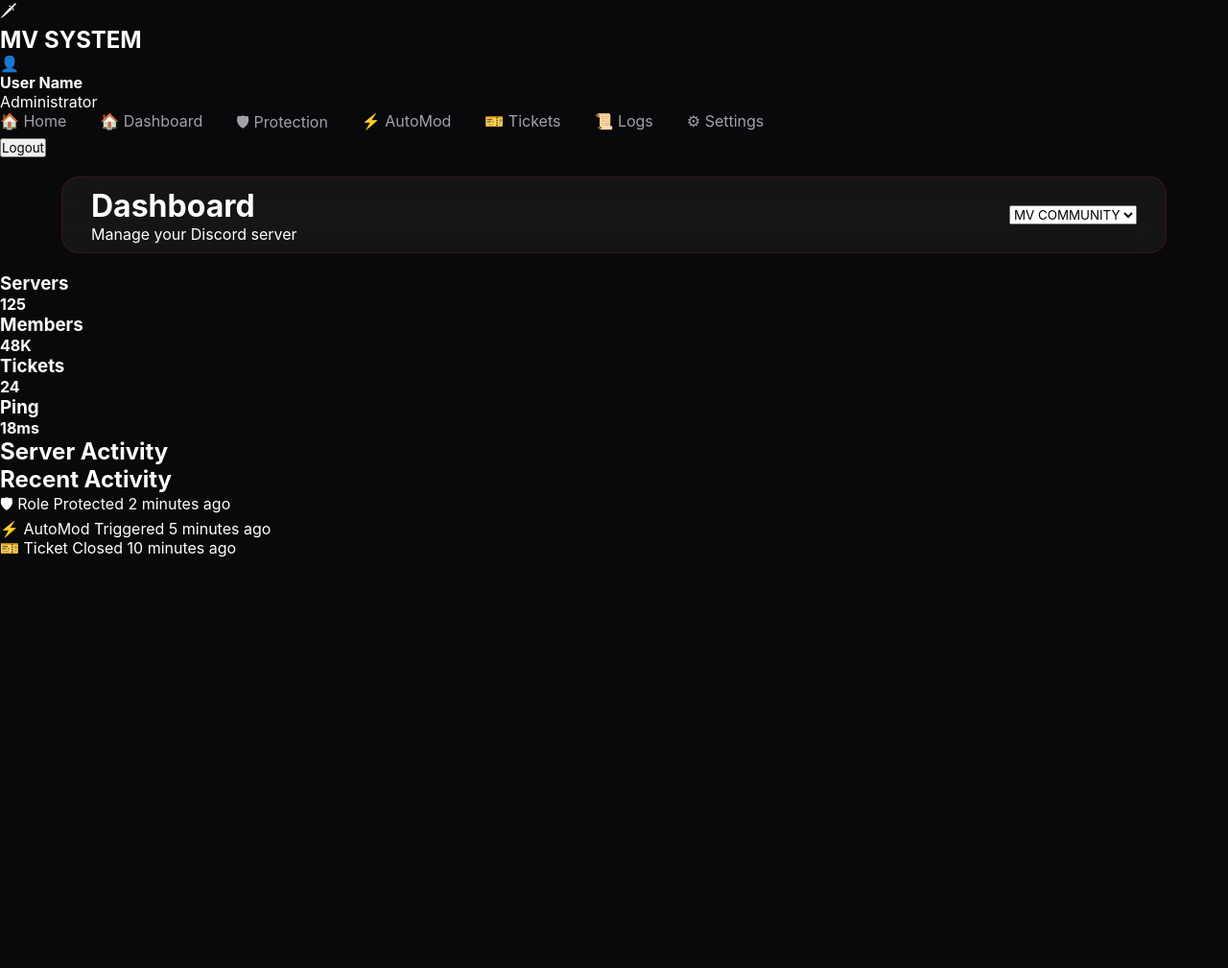
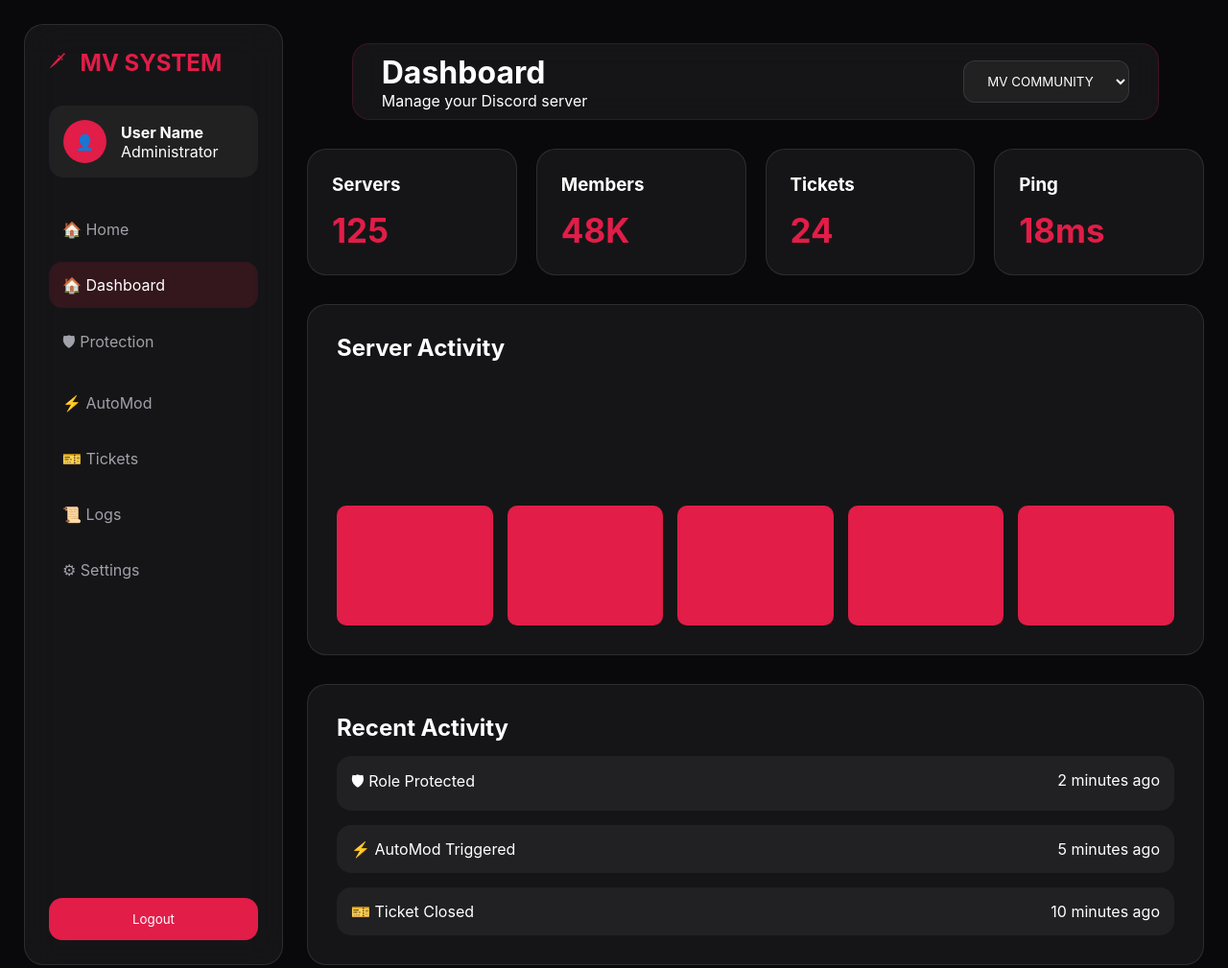
Before and after one commit to Noor331-lab/MV-System, a plain HTML site: page dashboard.html in a window 1280 px wide. Shown: the whole page at 96% size. Before the commit the page ends 800 px from the top, so only its background shows below. Drawn offline with Linux system fonts and the light colour scheme.

Commit message:
Update style.css

```diff
--- a/public/css/style.css
+++ b/public/css/style.css
@@ -1269,3 +1269,483 @@ footer {
     }
 
 }
+
+/* =========================
+   MV DASHBOARD
+========================= */
+
+
+.mv-dashboard-layout {
+
+    min-height: 100vh;
+
+    display: flex;
+
+    gap: 25px;
+
+    padding: 25px;
+
+}
+
+
+
+/* SIDEBAR */
+
+.mv-sidebar {
+
+    width: 270px;
+
+    min-height: calc(100vh - 50px);
+
+    padding: 25px;
+
+    background:
+    rgba(255,255,255,0.05);
+
+    backdrop-filter:
+    blur(20px);
+
+    border:
+    1px solid rgba(255,255,255,0.1);
+
+    border-radius:
+    20px;
+
+    display:
+    flex;
+
+    flex-direction:
+    column;
+
+}
+
+
+
+.mv-sidebar-logo {
+
+    display:
+    flex;
+
+    align-items:
+    center;
+
+    gap:
+    15px;
+
+    color:
+    var(--red-primary);
+
+    margin-bottom:
+    30px;
+
+}
+
+
+
+.mv-profile {
+
+    display:
+    flex;
+
+    align-items:
+    center;
+
+    gap:
+    15px;
+
+    padding:
+    15px;
+
+    border-radius:
+    15px;
+
+    background:
+    rgba(255,255,255,0.05);
+
+    margin-bottom:
+    30px;
+
+}
+
+
+
+.mv-avatar {
+
+    width:
+    45px;
+
+    height:
+    45px;
+
+    border-radius:
+    50%;
+
+    display:
+    flex;
+
+    align-items:
+    center;
+
+    justify-content:
+    center;
+
+    background:
+    var(--red-primary);
+
+}
+
+
+
+.mv-dashboard-nav {
+
+    display:
+    flex;
+
+    flex-direction:
+    column;
+
+    gap:
+    10px;
+
+}
+
+
+
+.mv-dashboard-nav a {
+
+    text-decoration:
+    none;
+
+    color:
+    var(--gray);
+
+    padding:
+    14px;
+
+    border-radius:
+    14px;
+
+    transition:
+    var(--transition);
+
+}
+
+
+
+.mv-dashboard-nav a:hover,
+.mv-dashboard-nav .active {
+
+    background:
+    rgba(225,29,72,0.15);
+
+    color:
+    white;
+
+}
+
+
+
+/* LOGOUT */
+
+.mv-logout {
+
+    margin-top:
+    auto;
+
+    padding:
+    14px;
+
+    border:
+    none;
+
+    border-radius:
+    14px;
+
+    background:
+    var(--red-primary);
+
+    color:
+    white;
+
+    cursor:
+    pointer;
+
+}
+
+
+
+/* MAIN */
+
+.mv-dashboard-main {
+
+    flex:
+    1;
+
+}
+
+
+
+.mv-dashboard-top {
+
+    display:
+    flex;
+
+    justify-content:
+    space-between;
+
+    align-items:
+    center;
+
+    margin-bottom:
+    30px;
+
+}
+
+
+
+.mv-dashboard-top select {
+
+    padding:
+    12px 20px;
+
+    border-radius:
+    12px;
+
+    background:
+    rgba(255,255,255,0.05);
+
+    color:
+    white;
+
+    border:
+    1px solid rgba(255,255,255,0.1);
+
+}
+
+
+
+/* STATS */
+
+
+.mv-dashboard-stats {
+
+    display:
+    grid;
+
+    grid-template-columns:
+    repeat(4,1fr);
+
+    gap:
+    20px;
+
+}
+
+
+
+.mv-stat-card {
+
+    padding:
+    25px;
+
+    background:
+    rgba(255,255,255,0.05);
+
+    border:
+    1px solid rgba(255,255,255,0.1);
+
+    border-radius:
+    20px;
+
+    transition:
+    var(--transition);
+
+}
+
+
+
+.mv-stat-card:hover {
+
+    transform:
+    translateY(-8px);
+
+    box-shadow:
+    0 0 25px rgba(225,29,72,0.3);
+
+}
+
+
+
+.mv-stat-card strong {
+
+    display:
+    block;
+
+    margin-top:
+    15px;
+
+    font-size:
+    35px;
+
+    color:
+    var(--red-primary);
+
+}
+
+
+
+/* CHART */
+
+.mv-chart-box,
+.mv-activity {
+
+    margin-top:
+    30px;
+
+    padding:
+    30px;
+
+    background:
+    rgba(255,255,255,0.05);
+
+    border-radius:
+    20px;
+
+    border:
+    1px solid rgba(255,255,255,0.1);
+
+}
+
+
+
+.mv-fake-chart {
+
+    height:
+    250px;
+
+    display:
+    flex;
+
+    align-items:
+    end;
+
+    gap:
+    15px;
+
+    margin-top:
+    25px;
+
+}
+
+
+
+.mv-fake-chart div {
+
+    flex:
+    1;
+
+    height:
+    50%;
+
+    background:
+    var(--red-primary);
+
+    border-radius:
+    10px;
+
+}
+
+
+
+/* LOGS */
+
+.mv-log-item {
+
+    margin-top:
+    15px;
+
+    padding:
+    15px;
+
+    background:
+    rgba(255,255,255,0.05);
+
+    border-radius:
+    15px;
+
+    display:
+    flex;
+
+    justify-content:
+    space-between;
+
+}
+
+/* =========================
+   DASHBOARD RESPONSIVE
+========================= */
+
+@media(max-width:1100px){
+
+    .mv-dashboard-layout{
+
+        flex-direction:column;
+
+    }
+
+
+    .mv-sidebar{
+
+        width:100%;
+
+        min-height:auto;
+
+    }
+
+
+    .mv-dashboard-stats{
+
+        grid-template-columns:
+        repeat(2,1fr);
+
+    }
+
+}
+
+
+
+@media(max-width:700px){
+
+
+    .mv-dashboard-layout{
+
+        padding:15px;
+
+    }
+
+
+    .mv-dashboard-top{
+
+        flex-direction:column;
+
+        align-items:flex-start;
+
+        gap:20px;
+
+    }
+
+
+    .mv-dashboard-stats{
+
+        grid-template-columns:
+        1fr;
+
+    }
+
+
+    .mv-sidebar{
+
+        border-radius:15px;
+
+    }
+
+}
```
